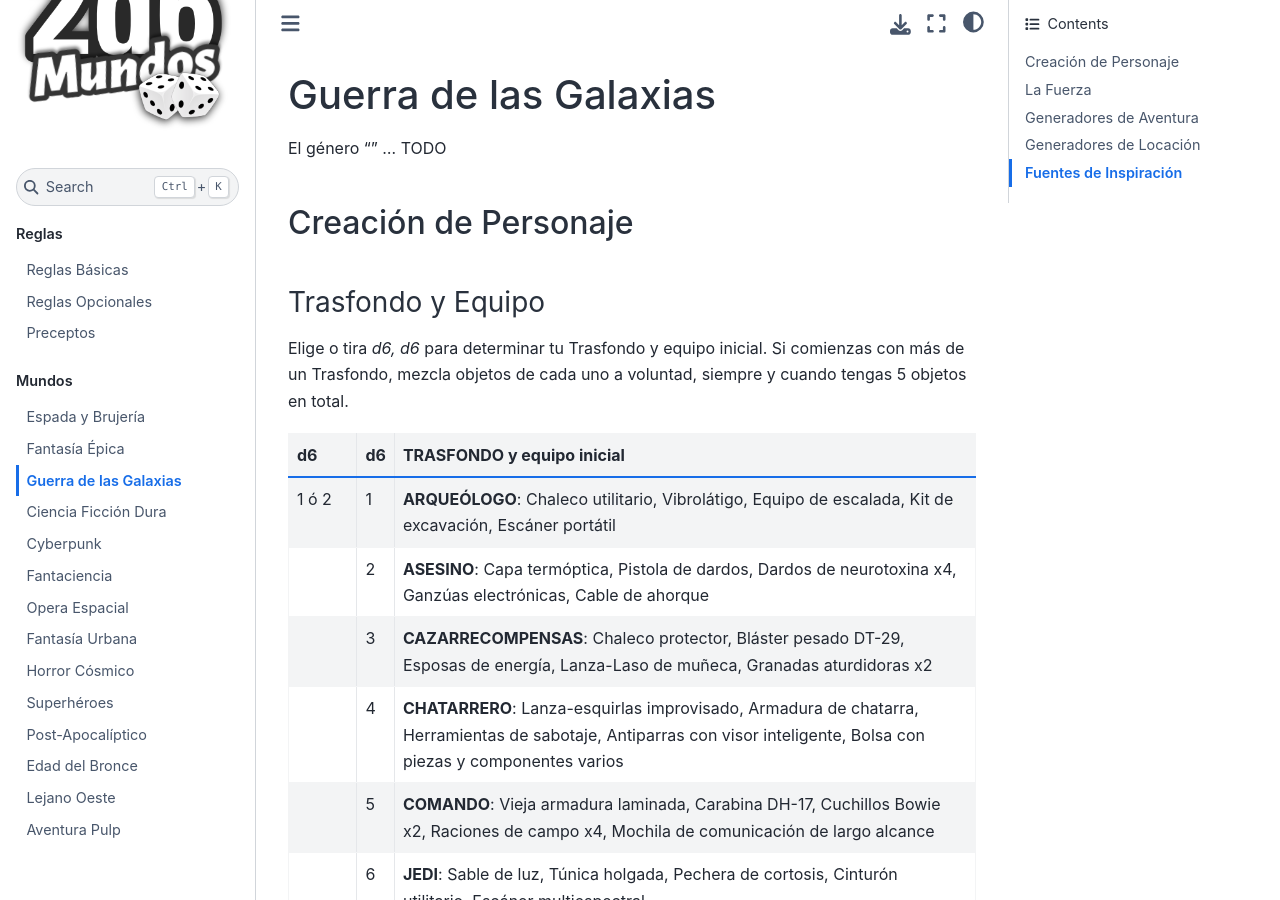
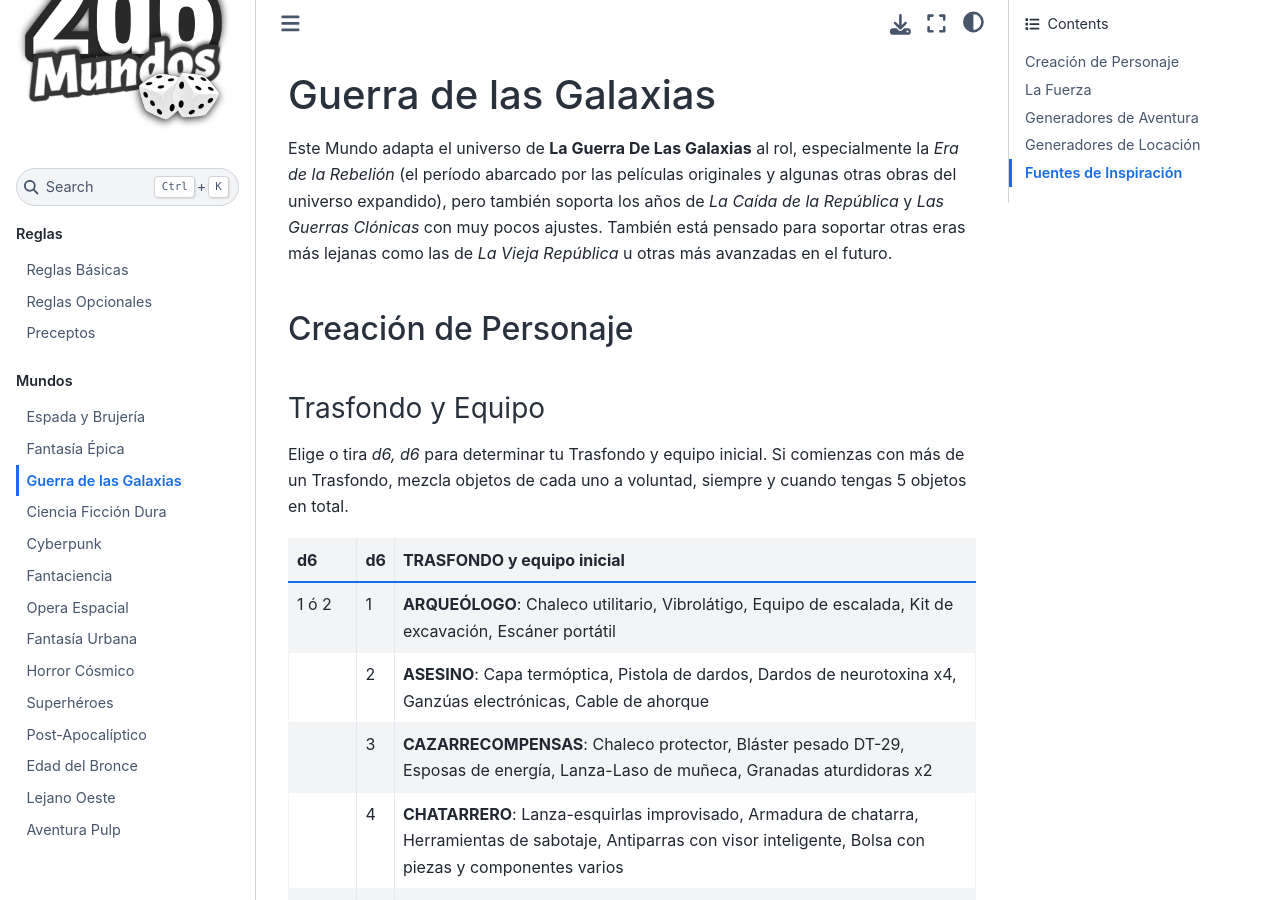
Before and after one commit to TaTooKa/2d6Mundos, a Sphinx documentation site: the page built from docs/source/pages/worlds/guerra-de-las-galaxias.rst, in a window 1280 px wide and 900 px high. Built offline with Sphinx 7.4.7 and the Sphinx Book theme 1.1.4, drawn with Linux system fonts in a browser that asks for light colours; some web fonts are replaced; cross-references to code outside the pages are shown as plain code.

Commit message:
add intro

```diff
--- a/docs/source/pages/worlds/guerra-de-las-galaxias.rst
+++ b/docs/source/pages/worlds/guerra-de-las-galaxias.rst
@@ -1,7 +1,7 @@
 Guerra de las Galaxias
 ======================
 
-El género "" ... TODO
+Este Mundo adapta el universo de **La Guerra De Las Galaxias** al rol, especialmente la *Era de la Rebelión* (el período abarcado por las películas originales y algunas otras obras del universo expandido), pero también soporta los años de *La Caída de la República* y *Las Guerras Clónicas* con muy pocos ajustes. También está pensado para soportar otras eras más lejanas como las de *La Vieja República* u otras más avanzadas en el futuro.
 
 Creación de Personaje
 ---------------------
```
